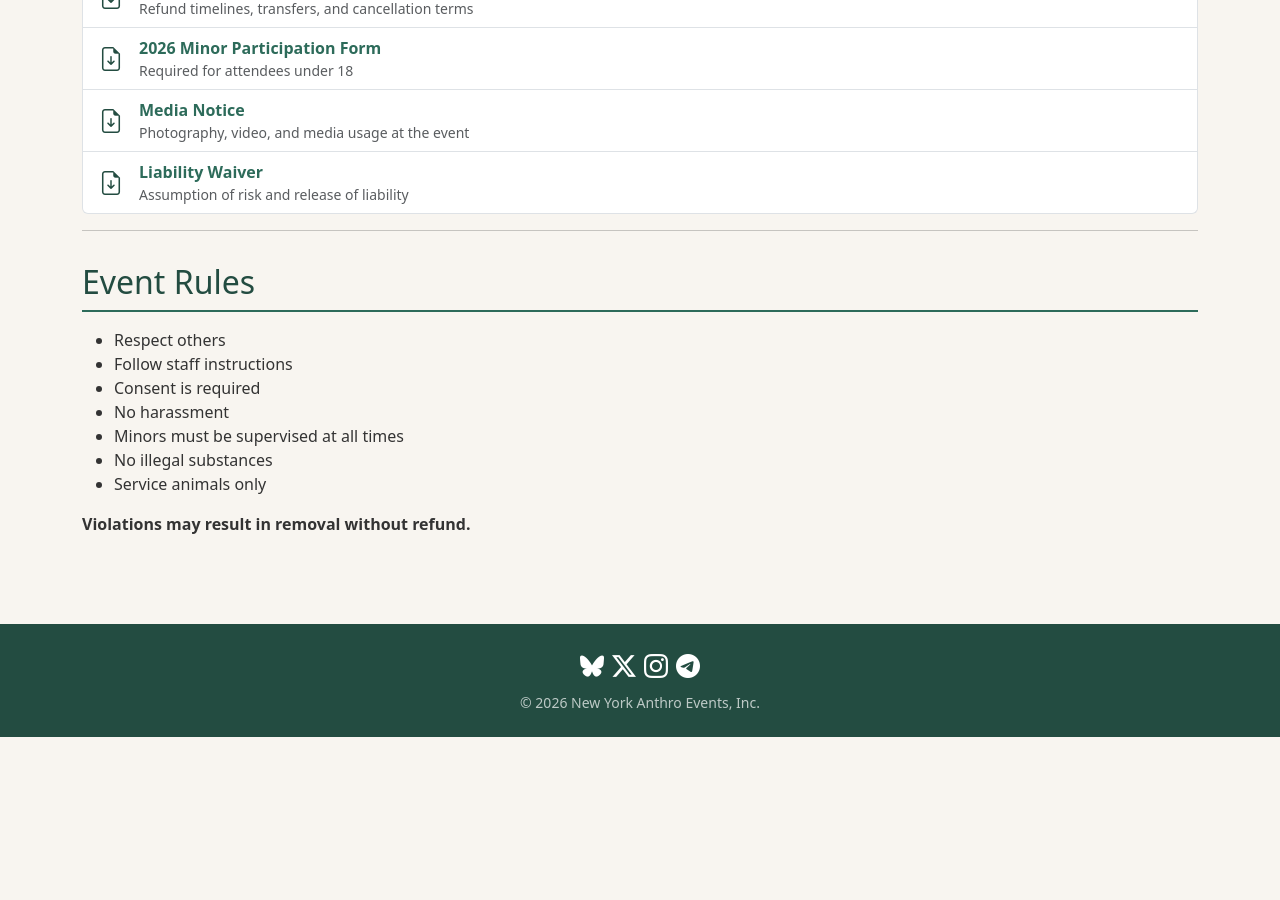
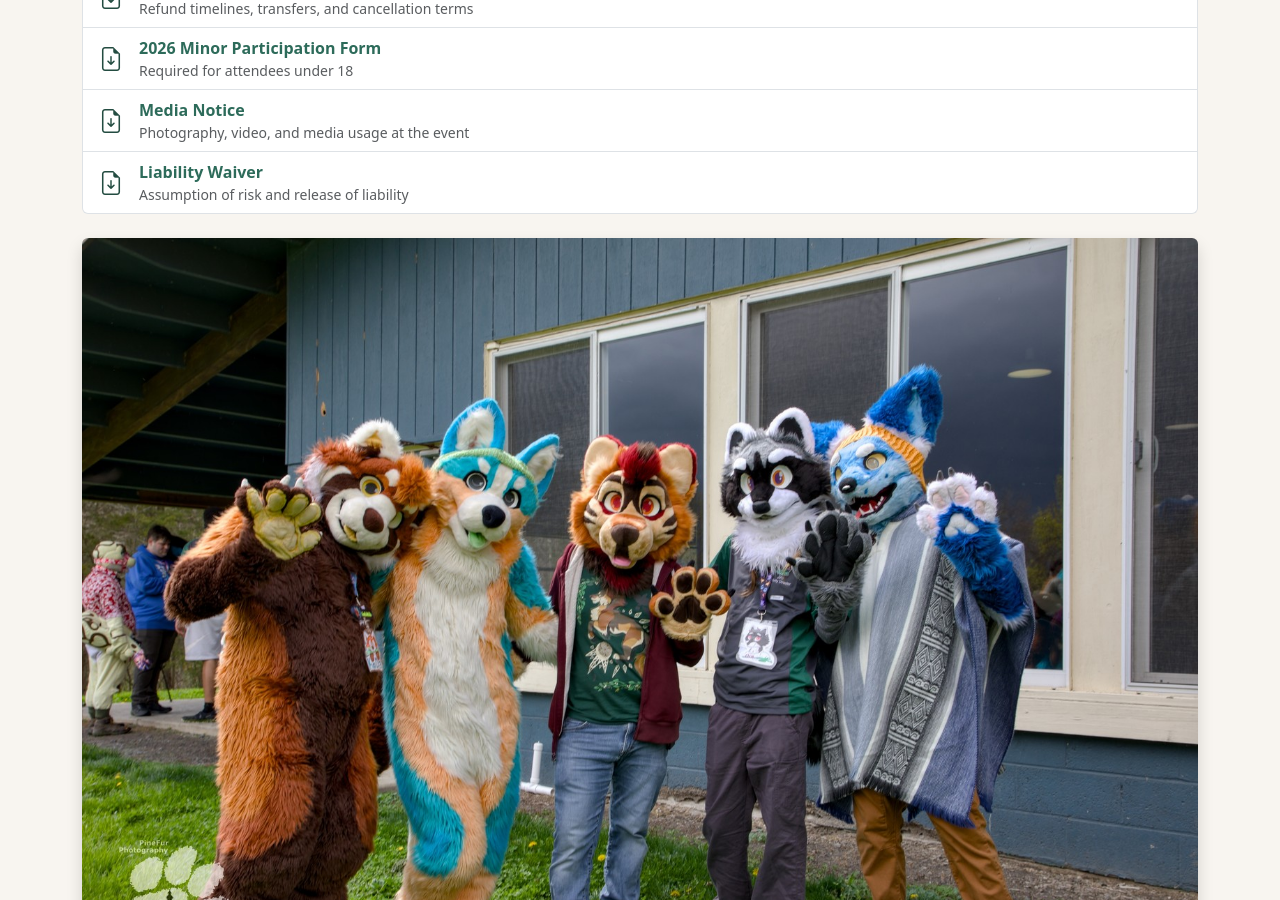
Before and after one commit to campflaw/campflaw.github.io, a Jekyll site: the page built from guidelines.md, in a window 1280 px wide and 900 px high, scrolled down 744 px. Built offline with Jekyll 4.4.1, drawn with Linux system fonts in a browser that asks for light colours; before the commit the page ends 1481 px from its top, so only the background shows below that.

Commit message:
Update guidelines, attend, contact pages and remove swimming references
- Remove Event Rules section from guidelines page
- Add suiters and fuzzies images to guidelines and contact pages
- Fix register button contrast (white text on green)
- Update capacity from 100 to 120 (100 campers and 20 staff)
- Remove all swimming references (prohibited activity)

Co-Authored-By: Claude Opus 4.6 (1M context) <noreply@anthropic.com>

```diff
--- a/guidelines.md
+++ b/guidelines.md
@@ -51,16 +51,6 @@ permalink: /guidelines/
     </a>
 </div>
 
----
-
-## Event Rules
-
-- Respect others
-- Follow staff instructions
-- Consent is required
-- No harassment
-- Minors must be supervised at all times
-- No illegal substances
-- Service animals only
-
-**Violations may result in removal without refund.**
+<div class="text-center my-4">
+    <img src="/assets/suiters.jpg" alt="Fursuiters at F.L.A.W." class="img-fluid rounded shadow">
+</div>
--- a/index.html
+++ b/index.html
@@ -21,7 +21,7 @@ layout: landing
             <p class="text-shadow px-3 fs-5">
                 F.L.A.W. is an outdoor furry fandom weekend with exclusive access to Camp Whitman in Penn Yan, NY.
                 Participants stay in cabins, are fed 6 delicious meals, and can enjoy activities including canoeing in
-                Seneca Lake, swimming, fishing, games, campfires, crafting, and more. We hope to provide a fun weekend
+                Seneca Lake, fishing, games, campfires, crafting, and more. We hope to provide a fun weekend
                 to relax, enjoy nature, and make memories together!
             </p>
             <p class="text-shadow px-3 fs-5 mb-1">
```
Also changed, not shown: attend.md (+2 -2 lines), contact.md (+4 -0 lines), location.md (+1 -1 lines), lodging.md (+1 -1 lines), assets/fuzzies.jpg (added), assets/suiters.jpg (added).
